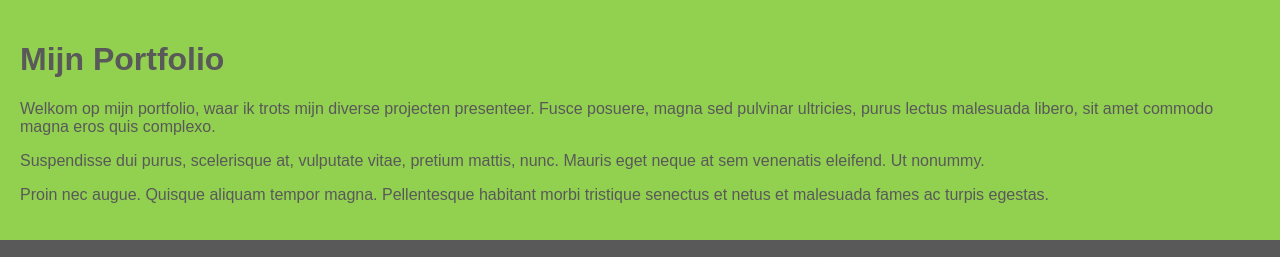
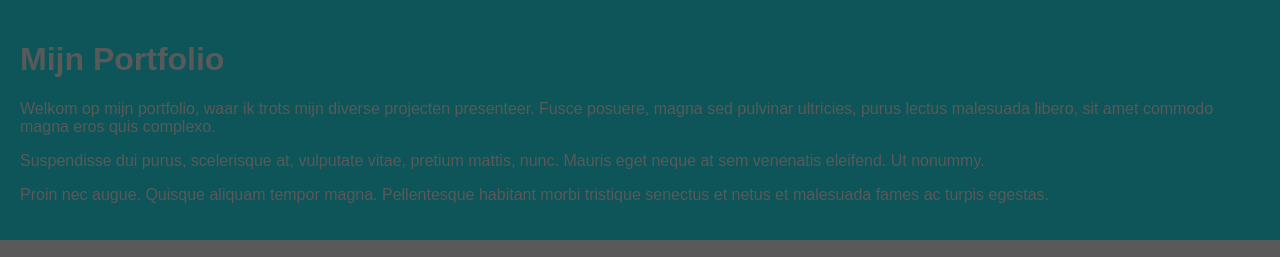
Before and after one commit to JustinKerssies/JustinKerssies.github.io, a plain HTML site: page index.html in a window 1280 px wide. Shown: the top 257 px of the page. Drawn offline with Linux system fonts and the light colour scheme.

Commit message:
Update index.html

```diff
--- a/index.html
+++ b/index.html
@@ -12,7 +12,7 @@
         }
 
         .header {
-            background-color: #92D050;
+            background-color: #0D5559;
             color: #595959;
             padding: 20px;
             text-align: left;
```
